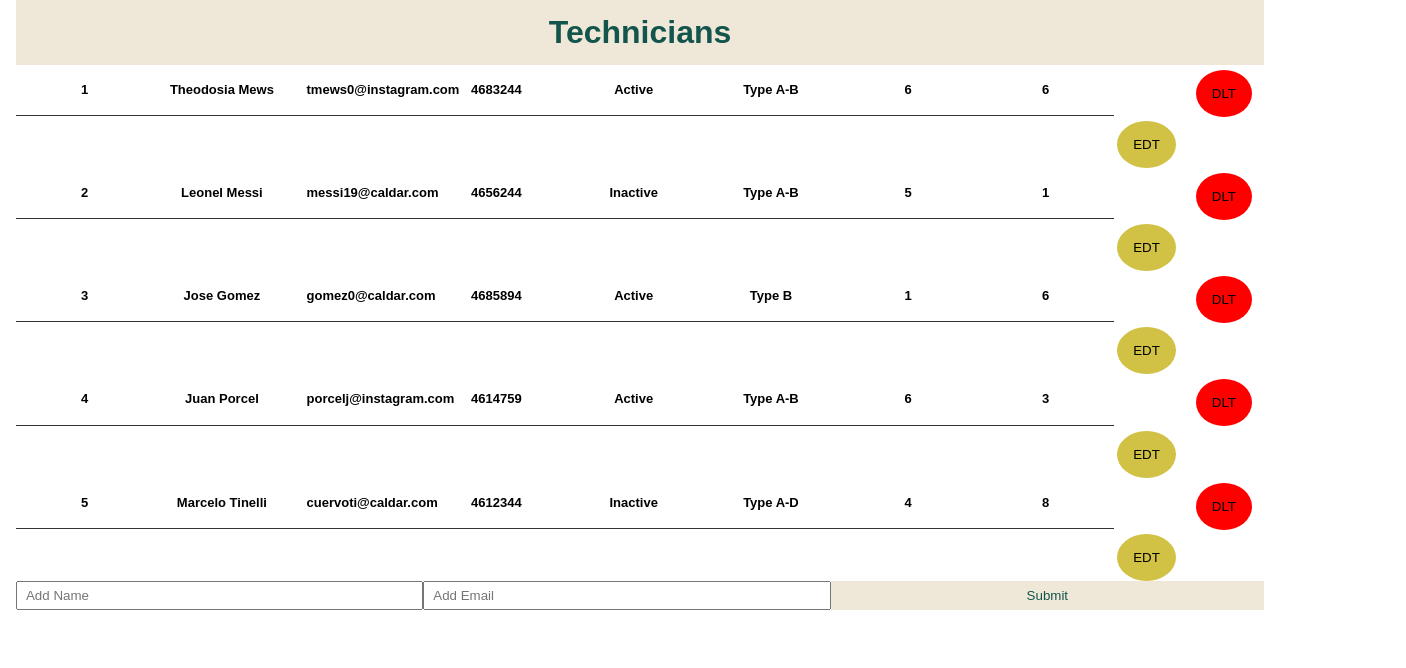
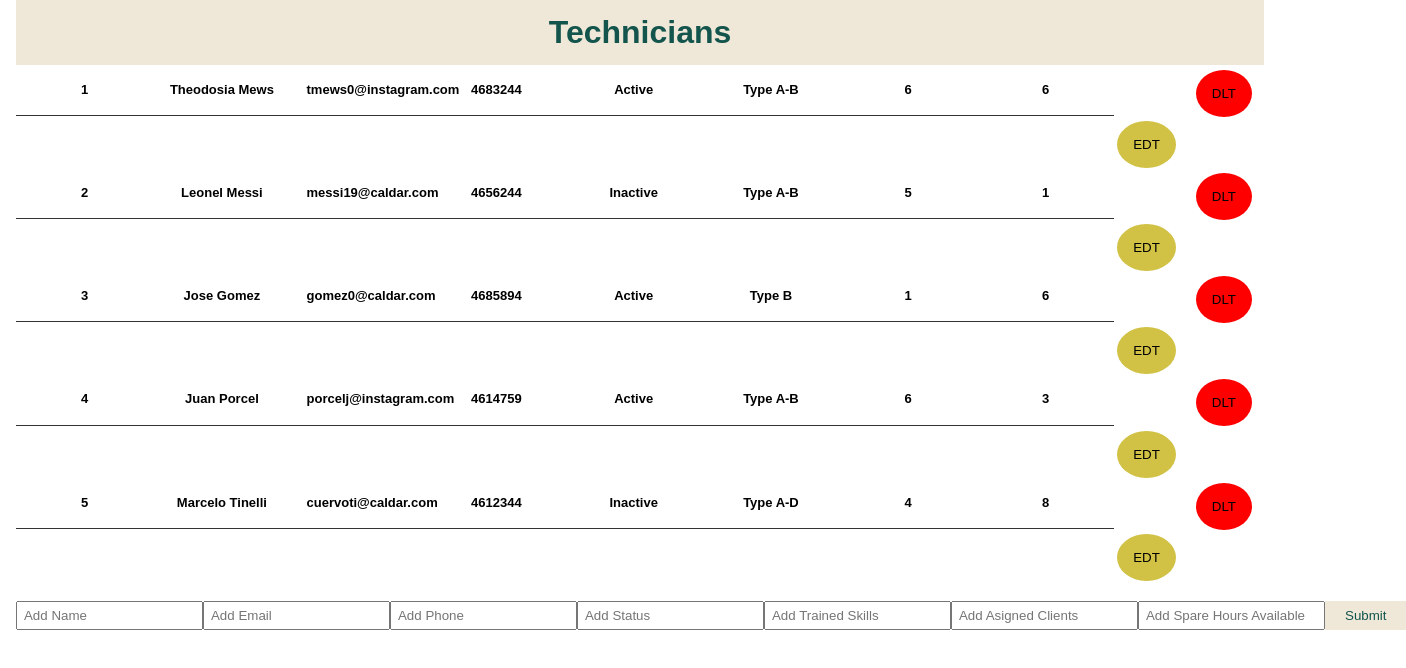
Before and after one commit to cocolobos/radium-react-caldAr, a React (Create React App) app: page / in a window 1280 px wide. Shown: the top 668 px of the page, 1406 px wide, since content can reach past the window. Built offline with nearby package versions, Linux system fonts and the light colour scheme.

Commit message:
create technician

```diff
--- a/src/App.js
+++ b/src/App.js
@@ -13,11 +13,16 @@ class App extends Component {
     this.setState({mockTechnicians: [...this.state.mockTechnicians.filter(tech => tech.number !== number)] })
   }
 
-  addTech = (fullName, email) => {
+  addTech = ({fullName, email, phone, statusActive, trained, assignedClients, spareHoursAvailable}) => {
     const newTech = {
       number: nextId(),
       fullName,
       email,
+      phone,
+      statusActive,
+      trained,
+      assignedClients,
+      spareHoursAvailable
     }
     this.setState({mockTechnicians: [...this.state.mockTechnicians, newTech]})
   }
--- a/src/components/AddTechnician.js
+++ b/src/components/AddTechnician.js
@@ -2,28 +2,37 @@ import React, {Component} from 'react';
 
 export class AddTechnician extends Component {
     state = {
-        fullName:'',
-        email:'',
+        fullName: '',
+        email: '',
+        phone: '',
+        statusActive: '',
+        trained: '',
+        assignedClients: '',
+        spareHoursAvailable: ''
     }
     onChange = (e) => this.setState({[e.target.name]: e.target.value });
     onSubmit = (e) => {
         e.preventDefault();
-        this.props.addTech(this.state.email);
-        this.props.addTech(this.state.fullName);
+        this.props.addTech(this.state);
         this.setState(
             {
                 fullName:'',
-                email:''
+                email:'',
+                phone: '',
+                statusActive: '',
+                trained: '',
+                assignedClients: '',
+                spareHoursAvailable: ''
             });
     }
     render () {
         return (
-            <form onSubmit={this.onSubmit} style={{ display: 'flex'}}>
+            <form onSubmit={this.onSubmit} style={{ marginTop: '20px', display: 'flex'}}>
                 <input
                     type="text"
                     name="fullName"
                     placeholder=" Add Name"
-                    style={{ flex: '1', padding: '5px'}}
+                    style={{ flex: '1', padding: '3px'}}
                     value={this.state.fullName}
                     onChange={this.onChange}
                 ></input>
@@ -31,8 +40,48 @@ export class AddTechnician extends Component {
                     type="email"
                     name="email"
                     placeholder=" Add Email"
-                    style={{ flex: '1', padding: '5px'}}
+                    style={{ flex: '1', padding: '3px'}}
                     value={this.state.email}
+                    onChange={this.onChange}
+                ></input>
+                <input
+                    type="number"
+                    name="phone"
+                    placeholder=" Add Phone"
+                    style={{ flex: '1', padding: '3px'}}
+                    value={this.state.phone}
+                    onChange={this.onChange}
+                ></input>
+                <input
+                    type="text"
+                    name="statusActive"
+                    placeholder=" Add Status"
+                    style={{ flex: '1', padding: '3px'}}
+                    value={this.state.statusActive}
+                    onChange={this.onChange}
+                ></input>
+                <input
+                    type="text"
+                    name="trained"
+                    placeholder=" Add Trained Skills"
+                    style={{ flex: '1', padding: '3px'}}
+                    value={this.state.trained}
+                    onChange={this.onChange}
+                ></input>
+                <input
+                    type="number"
+                    name="assignedClients"
+                    placeholder=" Add Asigned Clients"
+                    style={{ flex: '1', padding: '3px'}}
+                    value={this.state.assignedClients}
+                    onChange={this.onChange}
+                ></input>
+                <input
+                    type="number"
+                    name="spareHoursAvailable"
+                    placeholder=" Add Spare Hours Available"
+                    style={{ flex: '1', padding: '3px'}}
+                    value={this.state.spareHoursAvailable}
                     onChange={this.onChange}
                 ></input>
                 <input
```
Also changed, not shown: 2 other files (tests, documents, lock files or other folders).
